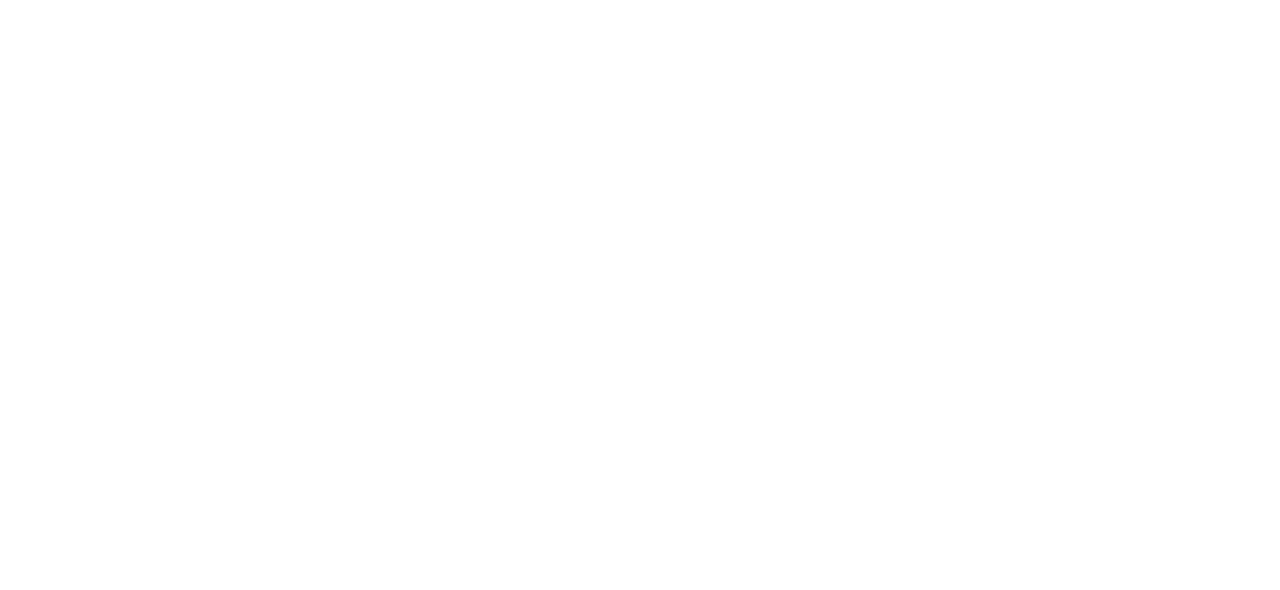
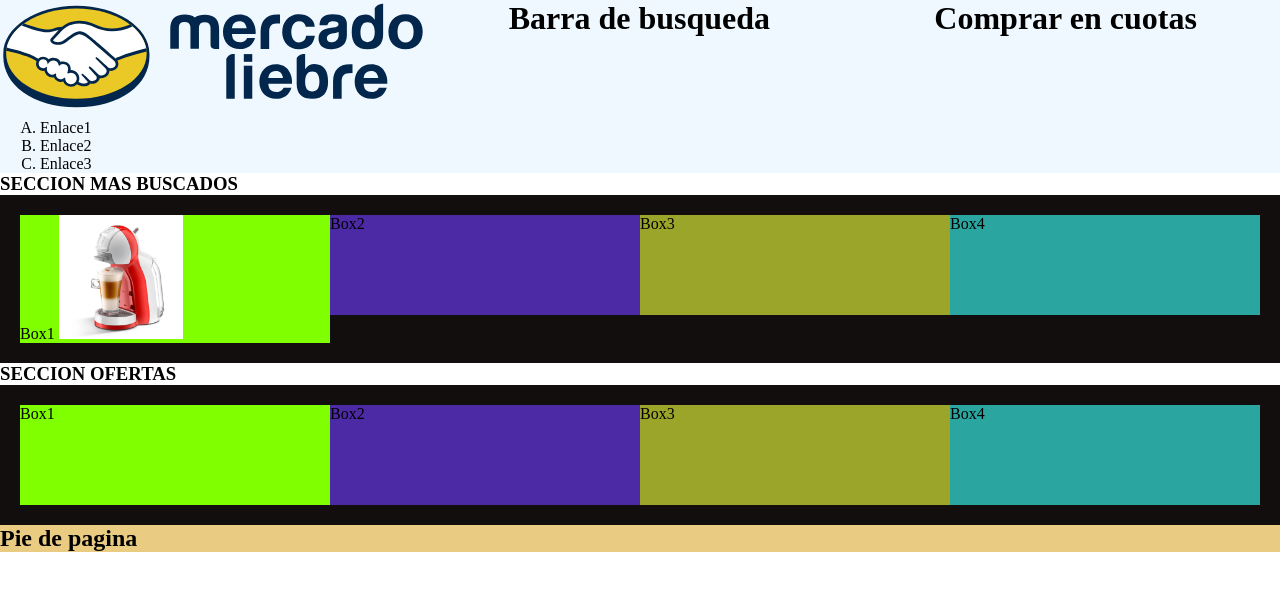
Before and after one commit to MaxiS0310/prueba-clases, a website: page views/home.html in a window 1280 px wide. Drawn offline with Linux system fonts and the light colour scheme.

Commit message:
Hice mercado liebre de nuevo y fuciona perfecto

```diff
--- a/public/css/normalize.css
+++ b/public/css/normalize.css
@@ -0,0 +1,4 @@
+*{
+    margin: 0;
+    box-sizing: border-box;
+}
--- a/public/css/styles.css
+++ b/public/css/styles.css
@@ -0,0 +1,143 @@
+.contenedor-h1{
+    display: flex;
+    width: 100%;
+    flex-wrap: wrap;
+}
+.size-h1{
+    width: 50%;
+    min-width: 180px;
+}
+.size-h1v2{
+    width: 100%;
+    min-width: 180px;
+}
+.bg-header{
+    background-color: aliceblue;
+}
+.a-center{
+    text-align: center;
+}
+.ul-style{
+    list-style: none;
+    display: none;
+
+}
+.contenedor-section{
+    height: auto;
+    width: 100%;
+    background-color: coral;
+    padding: 20px;
+    display: flex;
+    flex-wrap: wrap;
+
+}
+.box1{
+    background-color: chartreuse;
+    width: 100%;
+    height: auto;
+
+}
+.box2{
+    background-color: rgb(77, 42, 165);
+    width: 100%;
+    height: 100px;
+
+}
+.box3{
+    background-color: rgb(155, 165, 42);
+    width: 100%;
+    height: 100px;
+
+}
+.box4{
+    background-color: rgb(42, 165, 159);
+    width: 100%;
+    height: 100px;
+
+}
+
+.img-size{
+    width: 40%;
+}
+
+
+.bg-footer{
+    background-color: rgb(233, 204, 130);
+}
+
+@media(min-width: 520px){
+    .size-h1{
+        width: 33.3%;
+        min-width: 180px;
+    }
+    .size-h1v2{
+        width: 33.3%;
+        min-width: 180px;
+    }
+    .ul-style{
+        list-style: upper-latin;
+        display: block;
+
+    }
+
+    .contenedor-section{
+        background-color: rgb(103, 42, 20);
+
+    }
+    .box1{
+        background-color: chartreuse;
+        width: 50%;
+        height: auto;
+
+    }
+    .box2{
+        background-color: rgb(77, 42, 165);
+        width: 50%;
+        height: 100px;
+
+    }
+    .box3{
+        background-color: rgb(155, 165, 42);
+        width: 50%;
+        height: 100px;
+
+    }
+    .box4{
+        background-color: rgb(42, 165, 159);
+        width: 50%;
+        height: 100px;
+
+    }
+}
+
+@media(min-width: 920px){
+    .contenedor-section{
+        background-color: rgb(18, 14, 13);
+
+    }
+    .box1{
+        background-color: chartreuse;
+        width: 25%;
+        height: auto;
+
+    }
+    .box2{
+        background-color: rgb(77, 42, 165);
+        width: 25%;
+        height: 100px;
+
+    }
+    .box3{
+        background-color: rgb(155, 165, 42);
+        width: 25%;
+        height: 100px;
+
+    }
+    .box4{
+        background-color: rgb(42, 165, 159);
+        width: 25%;
+        height: 100px;
+
+    }
+
+}
--- a/views/home.html
+++ b/views/home.html
@@ -4,8 +4,46 @@
     <meta charset="UTF-8">
     <meta name="viewport" content="width=device-width, initial-scale=1.0">
     <title>Web para Pruebas</title>
+    <!-- recordar vincular el archivo de css: -->
+    <link rel="stylesheet" href="/css/styles.css">
+    <link rel="stylesheet" href="/css/normalize.css">
 </head>
 <body>
+    <header class="bg-header">
+        <h1 class="contenedor-h1">
+            <div class="size-h1 a-center"><img src="/images/logo-mercado-liebre.svg" alt="Logo prueba"></div>
+            <div class="size-h1 a-center">Barra de busqueda</div>
+            <div class="size-h1v2 a-center">Comprar en cuotas</div>
+        </h1>
+        <nav>
+            <ul class="ul-style">
+                <li>Enlace1</li>
+                <li>Enlace2</li>
+                <li>Enlace3</li>
+            </ul>
+        </nav>
+    </header>
+    <main>
+        <h3>SECCION MAS BUSCADOS</h3>
+        <section class="contenedor-section">
+            <article class="box1">Box1
+                <img class="img-size" src="/images/img-cafetera-moulinex.jpg" alt="Img prueba">
+            </article>
+            <article class="box2">Box2</article>
+            <article class="box3">Box3</article>
+            <article class="box4">Box4</article>
+        </section>
+        <h3>SECCION OFERTAS</h3>
+        <section class="contenedor-section">
+            <article class="box1">Box1</article>
+            <article class="box2">Box2</article>
+            <article class="box3">Box3</article>
+            <article class="box4">Box4</article>
+        </section>
+    </main>
+    <footer>
+        <h2 class="bg-footer">Pie de pagina</h2>
+    </footer>
 
 </body>
 </html>
```
Also changed, not shown: public/images/img-cafetera-moulinex.jpg (added), public/images/img-home-banner.jpg (added), public/images/img-macbook-pro-2019.jpg (added), public/images/img-samsung-galaxy-s10.jpg (added), public/images/img-tv-samsung-smart.jpg (added), public/images/logo-mercado-liebre.svg (added).
